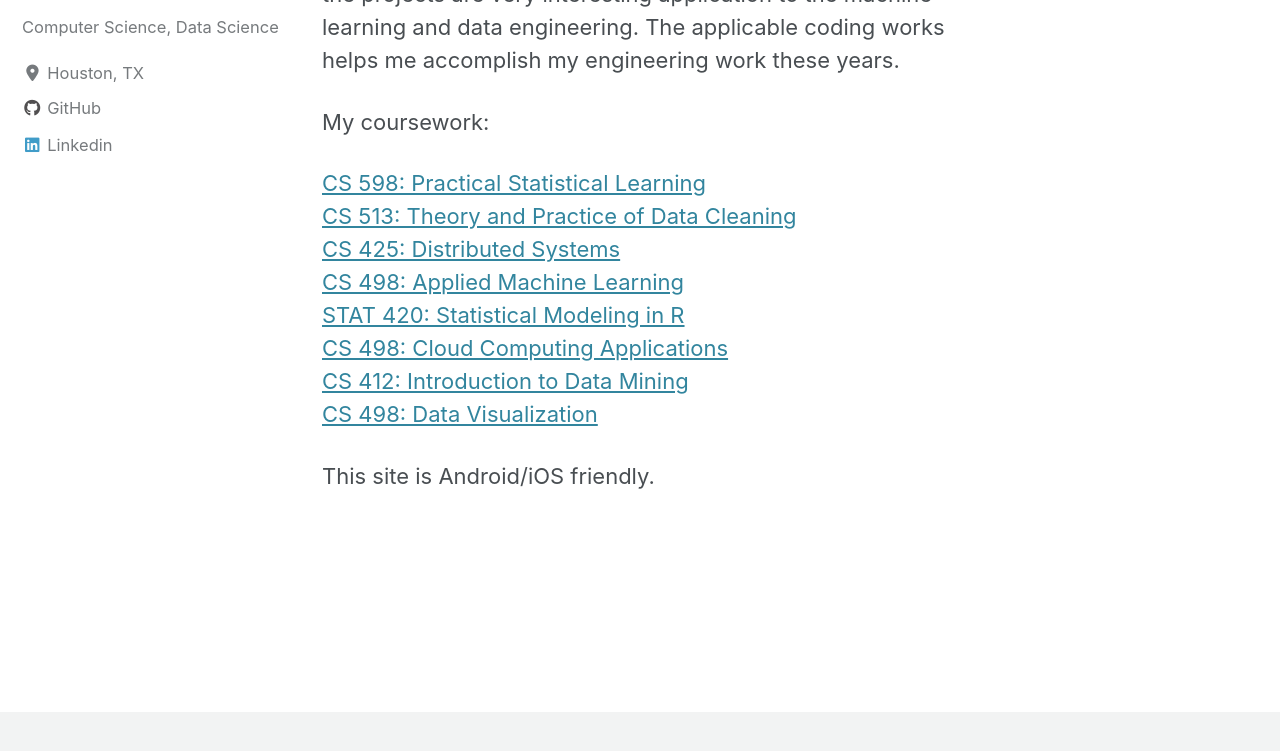
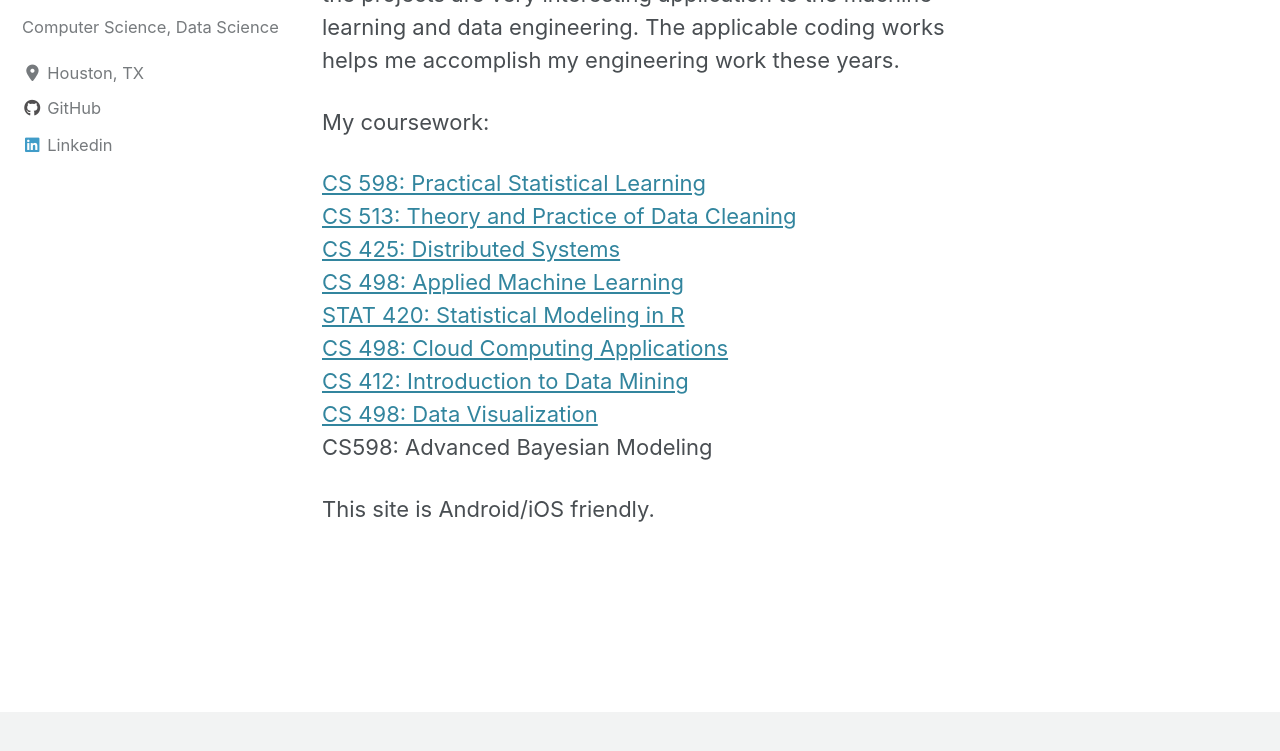
Before and after one commit to tanghao205/tanghao205.github.io, a Jekyll site: the page built from _pages/about.md, in a window 1280 px wide and 900 px high, scrolled down 767 px, cut to the strip 0-752 px from the top of the window. Built offline with Jekyll 4.4.1, drawn with Linux system fonts in a browser that asks for light colours; cached includes are drawn as plain includes; nearby versions of some CDN libraries.

Commit message:
Update about.md

```diff
--- a/_pages/about.md
+++ b/_pages/about.md
@@ -21,5 +21,6 @@ My coursework:
 [CS 498: Cloud Computing Applications](https://www.coursera.org/account/accomplishments/certificate/Y7ATZCJYREUH?utm_medium=certificate&utm_source=link&utm_campaign=copybutton_certificate&utm_term=long)
 [CS 412: Introduction to Data Mining](https://www.coursera.org/account/accomplishments/certificate/X32Y7Y8RKFS5?utm_medium=certificate&utm_source=link&utm_campaign=copybutton_certificate&utm_term=long)
 [CS 498: Data Visualization](https://www.coursera.org/account/accomplishments/certificate/4JD9QV4M2JGM?utm_medium=certificate&utm_source=link&utm_campaign=copybutton_certificate&utm_term=long)
+CS598: Advanced Bayesian Modeling
 
 This site is Android/iOS friendly.
```
